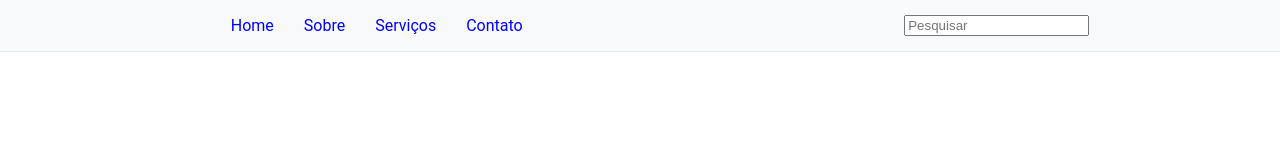
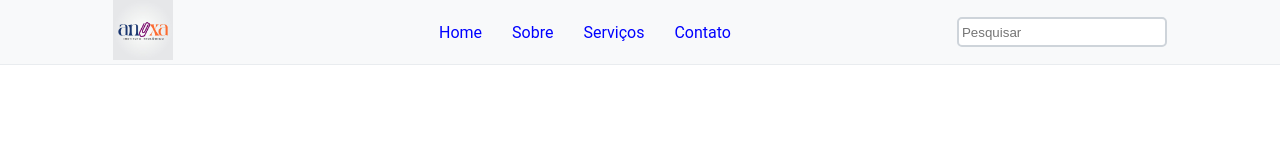
Before and after one commit to fabiocosta123/anexa, a plain HTML site: page index.html in a window 1280 px wide. Drawn offline with Linux system fonts and the light colour scheme.

Commit message:
insert logo

```diff
--- a/index.html
+++ b/index.html
@@ -9,7 +9,9 @@
 <body>
     <header>
         <div class="container">
+
             <nav class="nav__list">
+                <a href="index.html" class="nav__logo"><img src="assets/anexa_logo.jpeg" alt="Logo Anexa" class="logo"></a>
                 <ul class="nav__item">
                     <li><a href="index.html" class="nav__link">Home</a></li>
                     <li><a href="sobre.html" class="nav__link">Sobre</a></li>
--- a/style/style.css
+++ b/style/style.css
@@ -8,6 +8,14 @@ body {
 .container {
     width: 100%;
     margin: 0 auto;
+}
+
+
+.logo {
+    width: 60px;
+    height: 60px;
+
+
 }
 
 .nav__list {
@@ -31,3 +39,12 @@ body {
     color: blue;
 
 }
+
+.nav__search {
+    height: 20px;
+    width: 200px;
+    border: 2px solid #ced4da;
+    border-radius: 5px;
+    padding: 3px;
+
+}
```
Also changed, not shown: assets/anexa_logo.jpeg (added).
